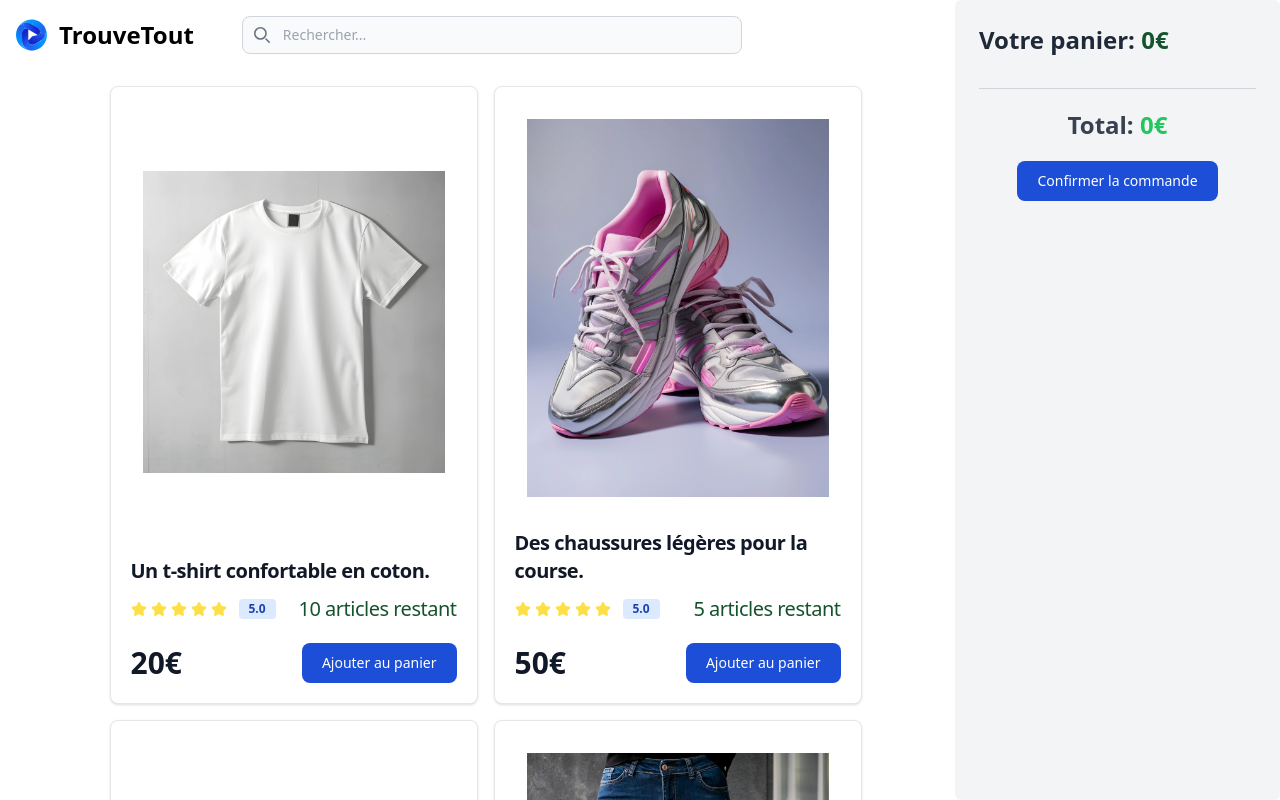
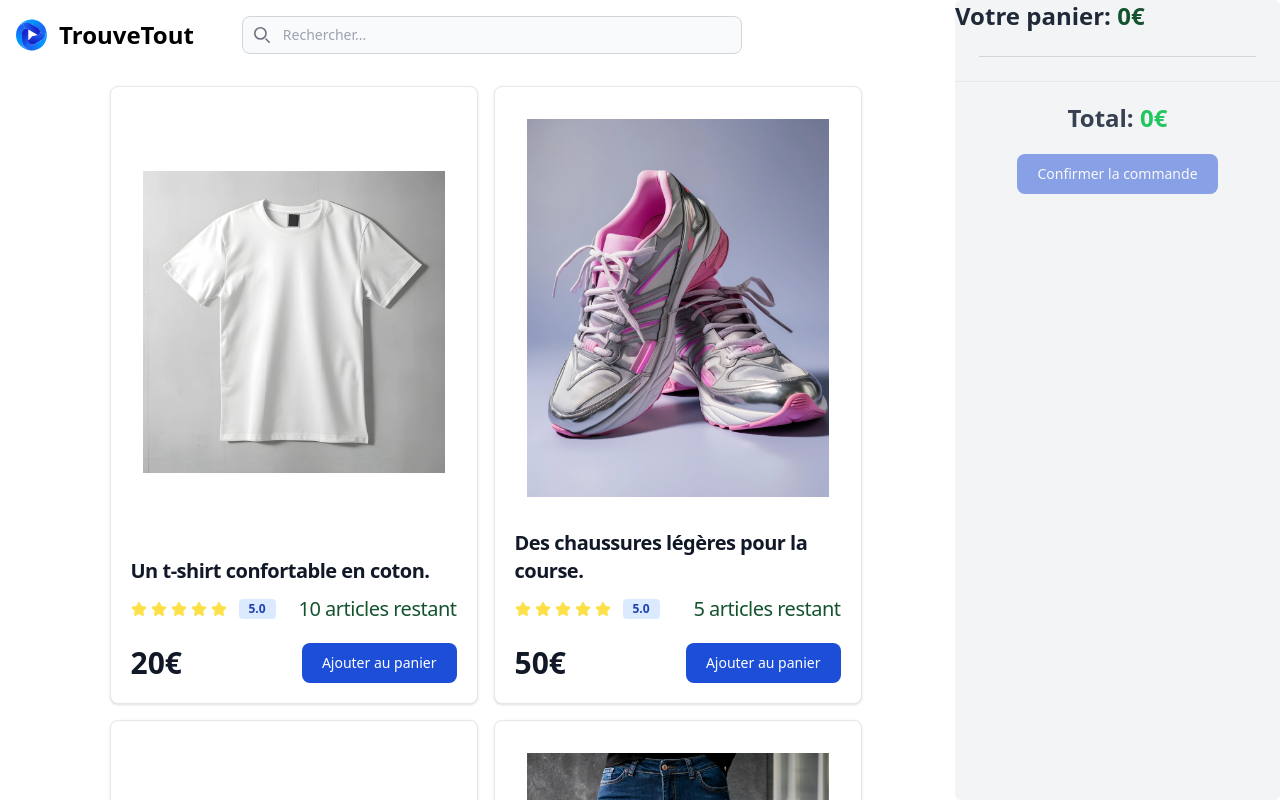
Before and after one commit to OnlyPassionCode/TINaim, a React (Vite) app: page / in a window 1280 px wide. Shown: the top 800 px of the page. Built offline with nearby package versions, Linux system fonts and the light colour scheme.

Commit message:
fix design form validation + fix button component disable

```diff
--- a/src/components/Button/Button.tsx
+++ b/src/components/Button/Button.tsx
@@ -8,7 +8,7 @@ type ButtonProps = {
 
 function Button({disabled, onClick, children} : ButtonProps){
     return (
-        <button className={`${disabled} ? 'opacity-50 cursor-not-allowed' : ''} text-white bg-blue-700 hover:bg-blue-800 focus:ring-4 focus:outline-none focus:ring-blue-300 font-medium rounded-lg text-sm px-5 py-2.5 text-center dark:bg-blue-600 dark:hover:bg-blue-700 dark:focus:ring-blue-800`}
+        <button className={`${disabled ? 'opacity-50 cursor-not-allowed' : ''} text-white bg-blue-700 hover:bg-blue-800 focus:ring-4 focus:outline-none focus:ring-blue-300 font-medium rounded-lg text-sm px-5 py-2.5 text-center dark:bg-blue-600 dark:hover:bg-blue-700 dark:focus:ring-blue-800`}
         disabled={disabled}
         onClick={onClick}>
             {children}
--- a/src/components/Cart/Cart.tsx
+++ b/src/components/Cart/Cart.tsx
@@ -59,10 +59,10 @@ type CartProps = {
 function Cart({cart, removeFromCart, incrementItem, decrementItem} : CartProps){
     return (
     <>
-    <div className="xl:max-w-[325px] xl:min-w-[325px] bg-gray-100 p-6 rounded-md xl:fixed right-0 bottom-0 top-0 overflow-y-auto max-h-screen">
+    <div className="relative xl:max-w-[325px] xl:min-w-[325px] bg-gray-100 rounded-md xl:fixed right-0 bottom-0 top-0 overflow-y-auto max-h-screen">
         <h2 className="text-2xl font-extrabold text-gray-800">Votre panier: <span className="text-green-900">{totalItems(cart)}€</span></h2>
         {cart.length > 0 && <hr className="border-gray-300 mt-4" />}
-        <div className="space-y-4 mt-8">
+        <div className="space-y-4 p-6">
             {cart.map((item: Item, index: number)=><CartItem key={index} item={item} removeFromCart={removeFromCart} incrementItem={incrementItem} decrementItem={decrementItem} />)}
             <hr className="border-gray-300" />
         </div>
--- a/src/components/FormValidation/FormValidation.tsx
+++ b/src/components/FormValidation/FormValidation.tsx
@@ -6,10 +6,10 @@ type FormValidationProps = {
 
 function FormValidation({totalPrice}: FormValidationProps){
     return (
-        <div className="mt-5">
+        <div className="sticky bottom-0 left-0 right-0 bg-gray-100 py-5 border-t">
             <div className="text-center">
                 <p className="text-2xl font-extrabold text-gray-700 mb-5">Total: <span className="text-green-500">{totalPrice}€</span></p>
-                <Button onClick={() => {return}} disabled={false} >Confirmer la commande</Button>
+                <Button onClick={() => {return}} disabled={totalPrice <= 0} >Confirmer la commande</Button>
             </div>
         </div>
     )
```
